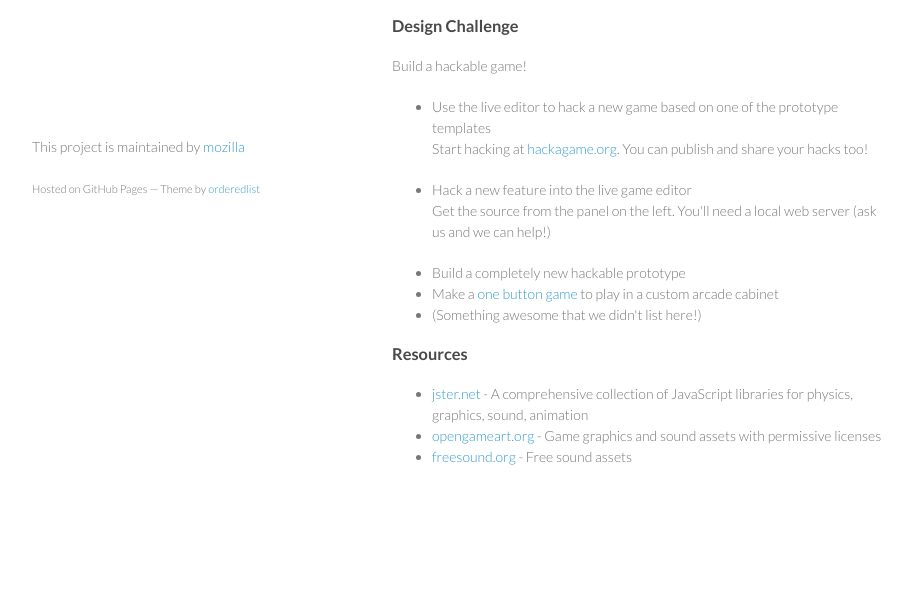
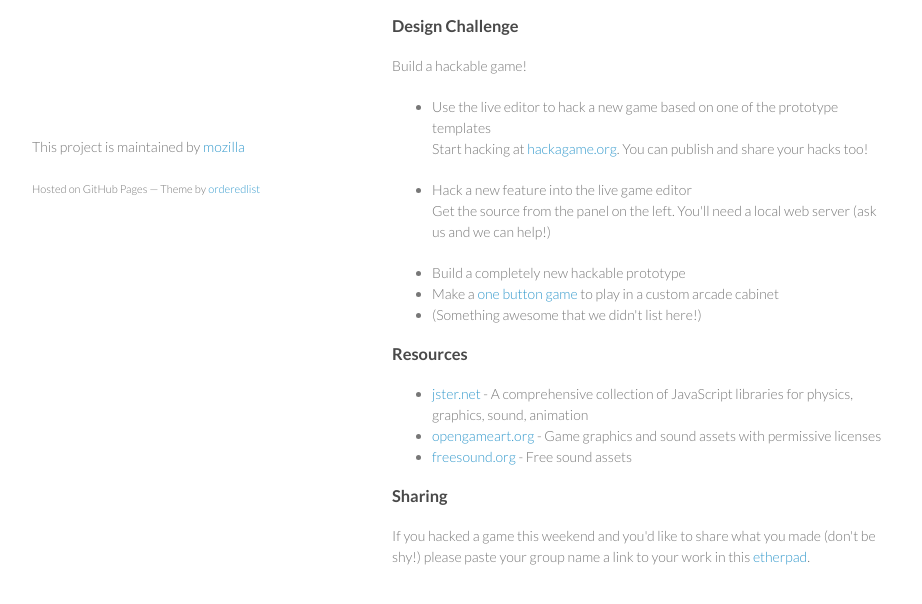
Before and after one commit to mozilla/hackablegames, a plain HTML site: page index.html in a window 1280 px wide. Shown: the part 532-1136 px from the top of the page, without its empty margins (178-1100 px from the left). Before the commit the page ends 1069 px from the top, so only its background shows below. Drawn offline with Linux system fonts and the light colour scheme.

Commit message:
Update index.html

```diff
--- a/index.html
+++ b/index.html
@@ -80,6 +80,10 @@
   <li><a href="http://www.freesound.org">freesound.org</a> - Free sound assets
 </ul>
 
+<h3>Sharing</h3>
+
+If you hacked a game this weekend and you'd like to share what you made (don't be shy!) please paste your group name a link to your work in this <a href="https://etherpad.mozilla.org/mozfest-hackablegames">etherpad</a>.
+
       </section>
       <footer>
         <p>This project is maintained by <a href="https://github.com/mozilla">mozilla</a></p>
```
